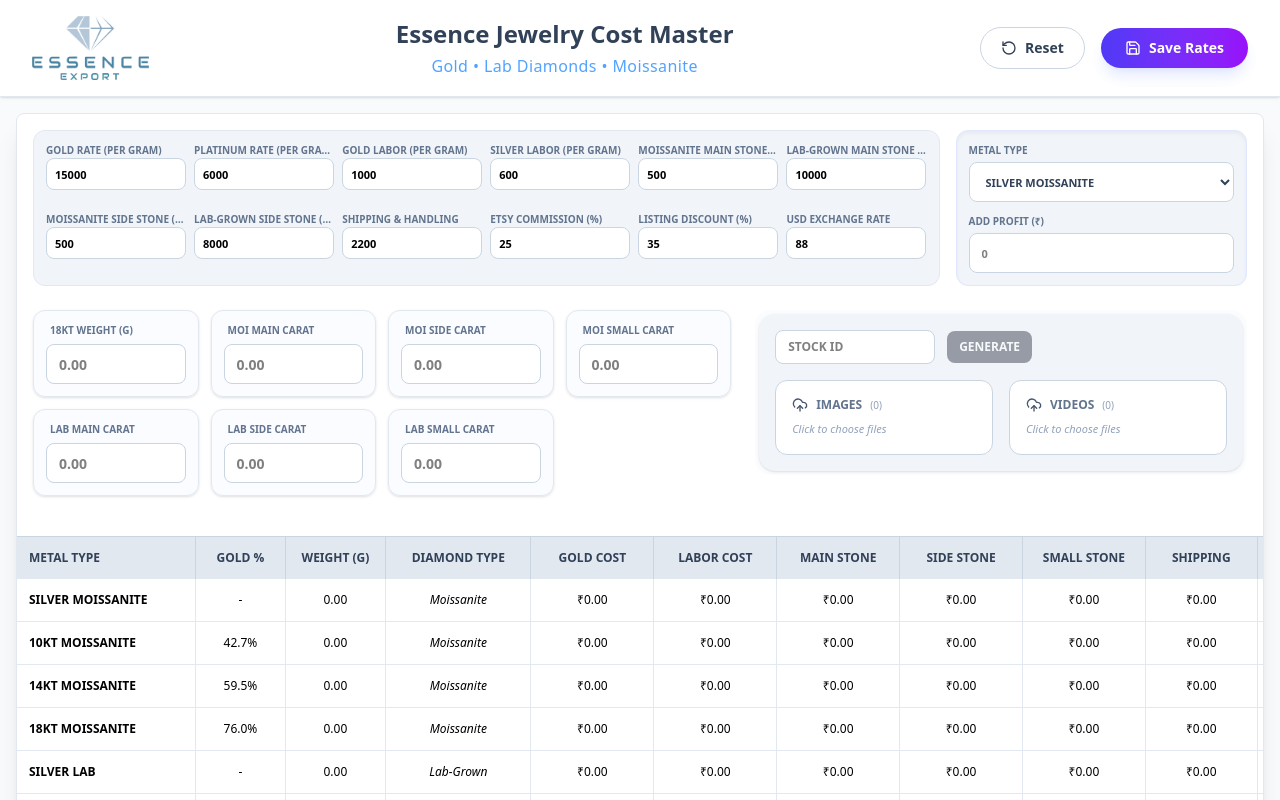
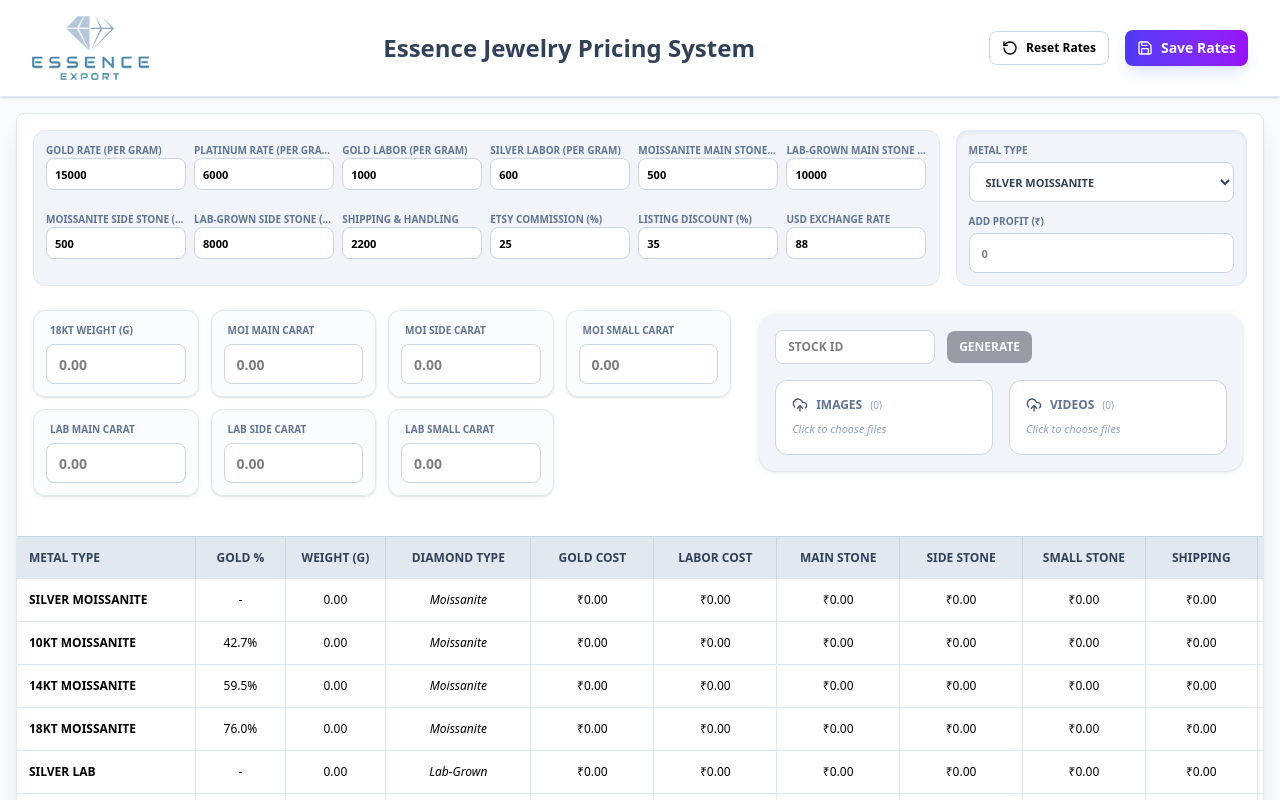
Before and after one commit to tushar-pipaliya/essenceexport, a React (Vite) app: page / in a window 1280 px wide. Shown: the top 800 px of the page. Built offline with nearby package versions, Linux system fonts and the light colour scheme.

Commit message:
Small Device Calculation Solve

```diff
--- a/index.html
+++ b/index.html
@@ -2,7 +2,7 @@
 <html lang="en">
   <head>
     <meta charset="UTF-8" />
-    <link rel="icon" type="image/svg+xml" href="/public/favicon1.png" />
+    <link rel="icon" type="image/svg+xml" href="/public/favicon.png" />
     <meta name="viewport" content="width=device-width, initial-scale=1.0" />
     <title>Essence Export</title>
   </head>
--- a/src/components/etsycalc/EtsyCalc.jsx
+++ b/src/components/etsycalc/EtsyCalc.jsx
@@ -241,6 +241,7 @@ const EtsyCalc = () => {
                         </div>
 
                         {/* MOBILE CARD VIEW: SHOWING TOTAL DATA */}
+                   {/* MOBILE CARD VIEW: MATCHING TABLE DATA EXACTLY */}
 <div className="md:hidden space-y-4">
     {rows.map((row) => {
         const c = calculate(row);
@@ -253,6 +254,8 @@ const EtsyCalc = () => {
                     <div className="flex justify-between border-b py-1"><span>Gold %:</span> <span className="font-bold">{row.gPct > 0 ? (row.gPct * 100).toFixed(1) + '%' : "-"}</span></div>
                     <div className="flex justify-between border-b py-1"><span>Weight:</span> <span className="font-bold">{c.rowWeight}g</span></div>
                     <div className="flex justify-between border-b py-1"><span>Diamond:</span> <span className="font-bold">{row.dType}</span></div>
+
+                    {/* These fields were likely missing or inconsistent */}
                     <div className="flex justify-between border-b py-1"><span>Gold Cost:</span> <span className="font-bold">₹{c.goldCost}</span></div>
                     <div className="flex justify-between border-b py-1"><span>Labor:</span> <span className="font-bold">₹{c.laborCost}</span></div>
                     <div className="flex justify-between border-b py-1"><span>Main St:</span> <span className="font-bold">₹{c.mainCost}</span></div>
@@ -260,8 +263,9 @@ const EtsyCalc = () => {
                     <div className="flex justify-between border-b py-1"><span>Small St:</span> <span className="font-bold">₹{c.smallCost}</span></div>
                     <div className="flex justify-between border-b py-1"><span>Shipping:</span> <span className="font-bold">₹{c.shipping}</span></div>
                     <div className="flex justify-between border-b py-1"><span>Commission:</span> <span className="font-bold">₹{c.commission}</span></div>
+
                     <div className="flex justify-between border-b py-1"><span>Profit:</span> <span className="font-bold">₹{rowProfits[row.id] || 0}</span></div>
-                                            <div className="flex justify-between border-b py-1 "><span>Final INR:</span> <span className="font-bold">₹{c.finalINR}</span></div>
+                    <div className="flex justify-between border-b py-1"><span>Final INR:</span> <span className="font-bold">₹{c.finalINR}</span></div>
                     <div className="flex justify-between border-b py-1"><span>Listing:</span> <span className="font-bold">₹{c.listingINR}</span></div>
                     <div className="flex justify-between border-b py-1 font-bold"><span>Price $:</span> <span className="bg-slate-200 px-2 py-0.5 rounded-full">${c.priceUSD}</span></div>
                     <div className="col-span-2 flex justify-between pt-1 italic text-slate-600"><span>Cost Price:</span> <span>₹{c.costPrice}</span></div>
--- a/src/components/navbar/Navbar.jsx
+++ b/src/components/navbar/Navbar.jsx
@@ -24,25 +24,22 @@ const Navbar = ({ onReset, onSave }) => {
           {/* CENTER: TITLE – Beautiful & Professional */}
           <div className="hidden md:block text-center flex-1">
             <h1 className="text-2xl lg:text-1xl font-bold text-slate-700 ">
-              Essence Jewelry Cost Master
-            </h1>
-            <p className="text-sm lg:text-base font-medium text-blue-400 mt-1 tracking-wide">
-              Gold • Lab Diamonds • Moissanite
-            </p>
+            Essence Jewelry Pricing System            </h1>
+
           </div>
 
           {/* RIGHT: DESKTOP BUTTONS – Premium Look */}
           <div className="hidden md:flex items-center gap-4">
             <button
               onClick={onReset}
-              className="flex items-center gap-2 px-5 py-2.5 text-slate-700 font-semibold text-sm rounded-full border border-slate-300 hover:bg-red-400 hover:text-white transition-all duration-200 active:scale-95"
+              className="flex items-center gap-2  px-3 py-2 rounded-lg text-xs font-bold border border-slate-300 hover:bg-red-500 hover:text-white transition-all duration-200 active:scale-95"
             >
               <RotateCcw size={16} />
-              Reset
+              Reset Rates
             </button>
             <button
               onClick={onSave}
-              className="flex items-center gap-2 px-6 py-2.5 bg-gradient-to-r from-indigo-600 to-purple-600 text-white font-semibold text-sm rounded-full shadow-lg shadow-indigo-200/50 hover:shadow-xl hover:from-indigo-700 hover:to-purple-700 transition-all duration-300 active:scale-95"
+              className="flex items-center gap-2 px-3 py-2 bg-gradient-to-r from-indigo-600 to-purple-600 text-white font-semibold text-sm rounded-lg shadow-lg shadow-indigo-200/50 hover:shadow-xl hover:from-indigo-700 hover:to-purple-700 transition-all duration-300 active:scale-95"
             >
               <Save size={16} />
               Save Rates
@@ -66,22 +63,19 @@ const Navbar = ({ onReset, onSave }) => {
         <div className="md:hidden bg-white border-t border-slate-200 shadow-lg p-6 space-y-5 animate-in slide-in-from-top duration-300">
           <div className="text-center pb-3">
             <h1 className="text-2xl lg:text-1xl font-bold text-slate-700 ">
-              Essence Jewelry Cost Master
-            </h1>
-            <p className="text-sm lg:text-base font-medium text-indigo-600 mt-1 tracking-wide">
-              Gold • Lab Diamonds • Moissanite
-            </p>
+            Essence Jewelry Pricing System            </h1>
+
           </div>
           <div className="grid grid-cols-2 gap-4">
             <button
               onClick={() => { onReset(); setIsMenuOpen(false); }}
-              className="flex justify-center items-center gap-2 py-3 px-4 bg-slate-100 text-slate-800 rounded-xl font-semibold text-sm hover:bg-red-400 transition-all active:scale-95"
+              className="flex items-center justify-center gap-2  px-3 py-2 rounded-lg text-xs font-bold border border-slate-300 hover:bg-red-500 hover:text-white transition-all duration-200 active:scale-95"
             >
-              <RotateCcw size={18} /> Reset
+              <RotateCcw size={18} /> Reset Rates
             </button>
             <button
               onClick={() => { onSave(); setIsMenuOpen(false); }}
-              className="flex justify-center items-center gap-2 py-3 px-4 bg-gradient-to-r from-indigo-600 to-purple-600 text-white rounded-xl font-semibold text-sm shadow-md hover:shadow-lg hover:from-indigo-700 hover:to-purple-700 transition-all active:scale-95"
+              className="flex justify-center  items-center gap-2 px-3 py-2 bg-gradient-to-r from-indigo-600 to-purple-600 text-white font-semibold text-sm rounded-lg shadow-lg shadow-indigo-200/50 hover:shadow-xl hover:from-indigo-700 hover:to-purple-700 transition-all duration-300 active:scale-95"
             >
               <Save size={18} /> Save Rates
             </button>
```
Also changed, not shown: src/components/ListingMediaManager/ListingMediaManager.jsx (+64 -34 lines). Lines whose indentation alone changed are shown as unchanged.
